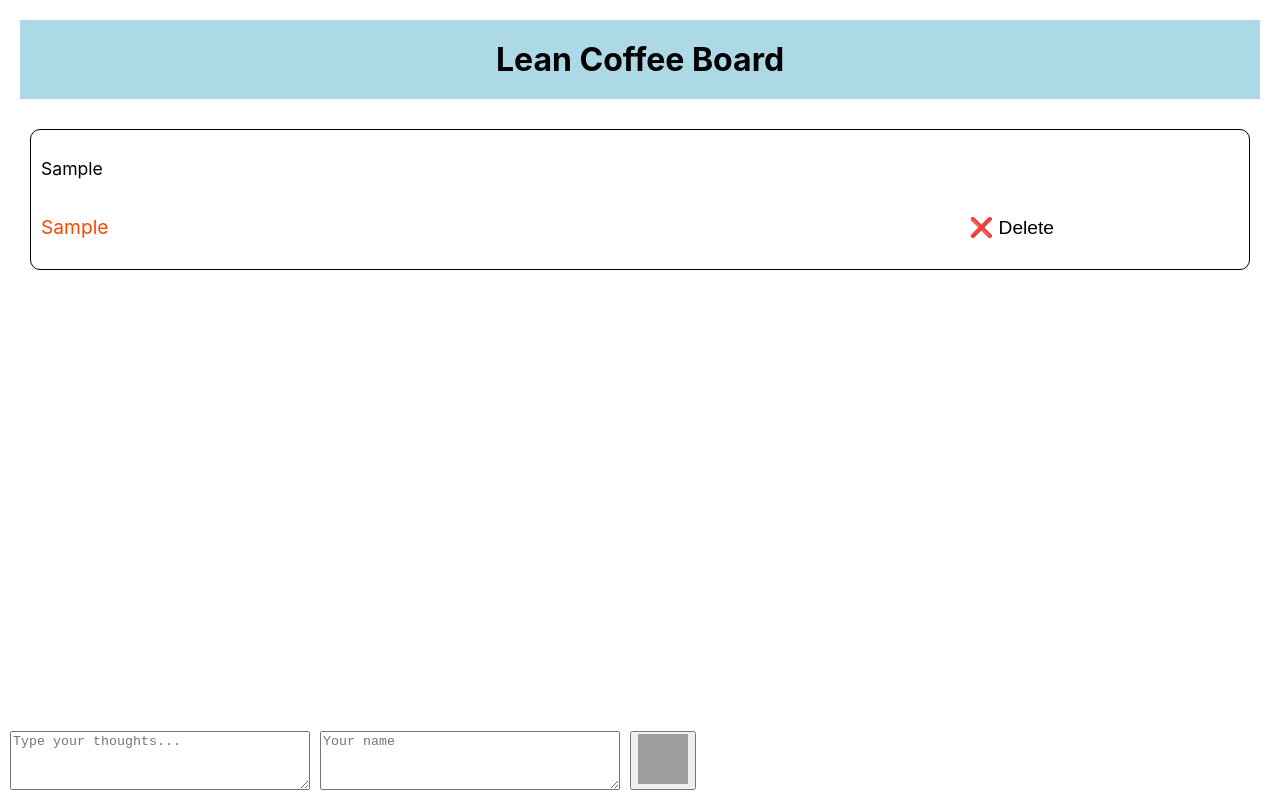
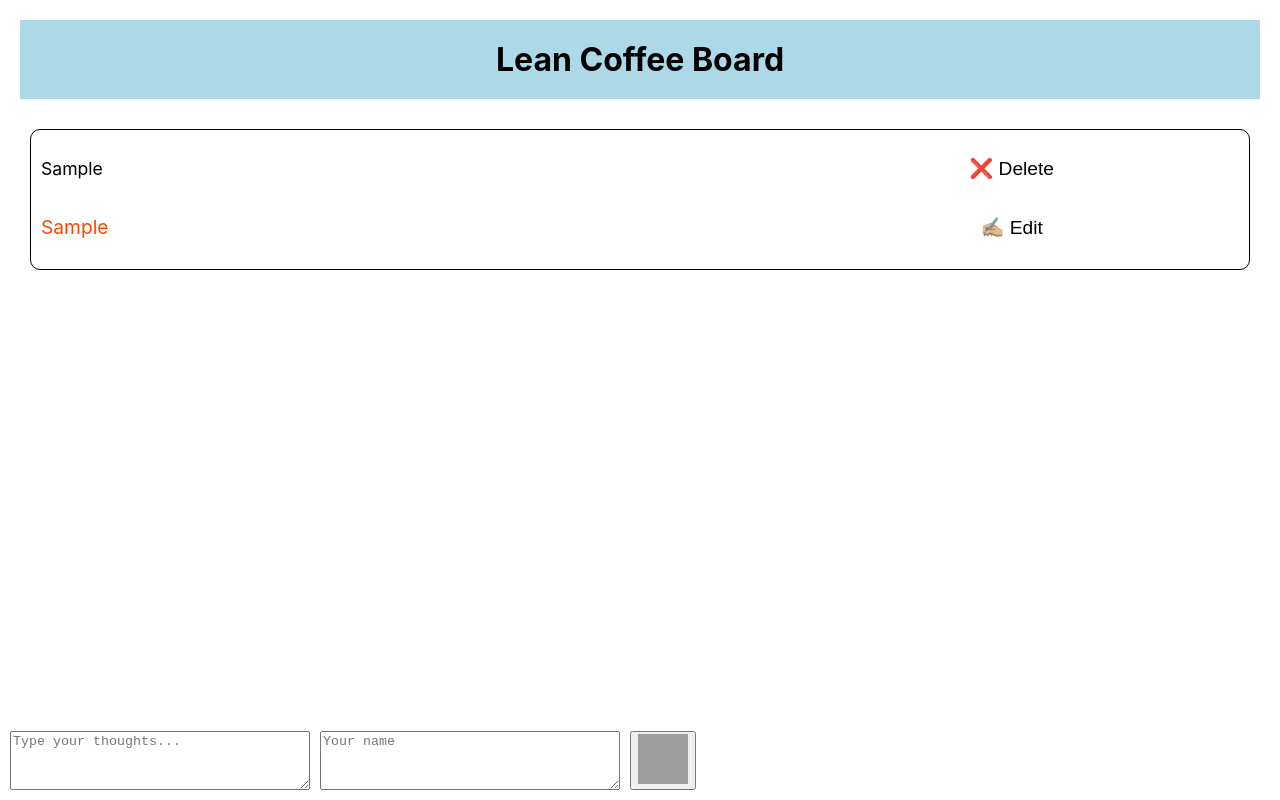
Before and after one commit to AntjeWalter/lean-coffee-board, a Next.js app: page / in a window 1280 px wide. Both pictures are taken after typing "Sample", "Sample" into the empty fields and a click on the button 663 px from the left and 760 px from the top of the page. Built offline with nearby package versions, Linux system fonts and the light colour scheme; grey boxes are pictures that could not be loaded.

Commit message:
Add edit button and basic styling of the button

```diff
--- a/components/Card.js
+++ b/components/Card.js
@@ -1,12 +1,18 @@
 import styled from "styled-components";
+import { useState } from "react";
 
 export default function Card({ topic, author, onDelete, id }) {
+  const [edit, setEdit] = useState(false);
+
   return (
     <>
       <StyledListItem>
         <StyledTopic>{topic}</StyledTopic>
         <StyledAuthor>{author}</StyledAuthor>
-        <StyledButton onClick={() => onDelete(id)}>❌ Delete</StyledButton>
+        <StyledDeleteButton onClick={() => onDelete(id)}>
+          ❌ Delete
+        </StyledDeleteButton>
+        <StyledEditButton type="button">✍🏼 Edit</StyledEditButton>
       </StyledListItem>
     </>
   );
@@ -15,8 +21,8 @@ export default function Card({ topic, author, onDelete, id }) {
 export const StyledListItem = styled.li`
   display: grid;
   grid-template-areas:
-    "a a a"
-    "b b c";
+    "a a c"
+    "b b d";
   margin: 20px;
   list-style: none;
   border: 1px solid black;
@@ -36,10 +42,18 @@ export const StyledAuthor = styled.p`
   color: orangered;
 `;
 
-export const StyledButton = styled.button`
+export const StyledDeleteButton = styled.button`
   grid-area: c;
   margin: 10px;
   border: none;
   background-color: transparent;
   font-size: 1.2em;
 `;
+
+export const StyledEditButton = styled.button`
+  grid-area: d;
+  margin: 10px;
+  border: none;
+  background-color: transparent;
+  font-size: 1.2em;
+`;
```
